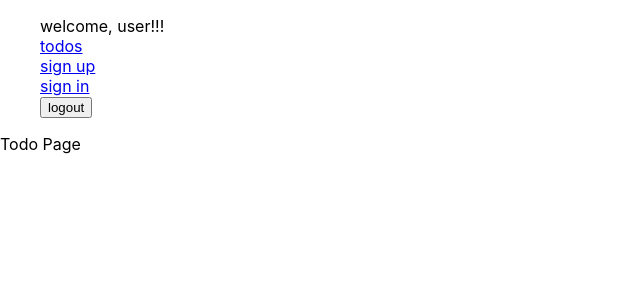
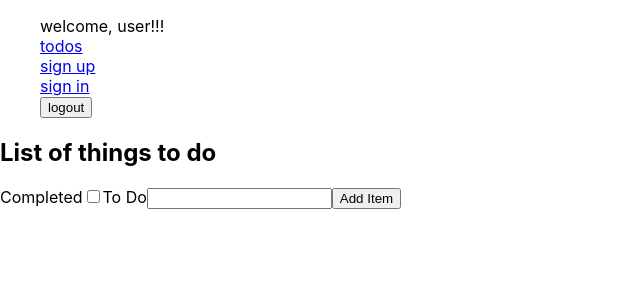
Before and after one commit to pm-wilson/practice-fe-todo-list, a React (Create React App) app: page /todos in a window 1280 px wide. Shown: the top 300 px of the page, without its empty margins (0-640 px from the left). Built offline with nearby package versions, Linux system fonts and the light colour scheme; no server answers; sample sign-in values are in the browser's storage.

Commit message:
adding to list on server

```diff
--- a/src/HomePage.js
+++ b/src/HomePage.js
@@ -1,6 +1,5 @@
 import React from 'react';
 import './App.css';
-import { Link } from 'react-router-dom';
 
 export default class HomePage extends React.Component {
 
--- a/src/SignIn.js
+++ b/src/SignIn.js
@@ -16,7 +16,7 @@ export default class SignIn extends React.Component {
         })
 
         this.props.handleTokenChange(user.body.token);
-        this.props.history.push('/')
+        this.props.history.push('/todos')
     }
 
     render() {
--- a/src/SignUp.js
+++ b/src/SignUp.js
@@ -16,7 +16,7 @@ export default class SignUp extends React.Component {
         })
 
         this.props.handleTokenChange(user.body.token);
-        this.props.history.push('/')
+        this.props.history.push('/todos')
     }
 
     render() {
--- a/src/TodoPage.js
+++ b/src/TodoPage.js
@@ -1,12 +1,40 @@
 import React from 'react';
-import './App.css';
+import { fetchTodos, addTodo } from './todo-api.js';
 
 export default class TodoPage extends React.Component {
+  state = {
+    newItem: '',
+    newCompleted: false,
+    todos: [],
+  }
+
+  componentDidMount = async () => {
+    const data = await fetchTodos();
+
+    this.setState({todos: data.body});
+  }
+
+  handleNewTodo = async() => {
+    const newTodo = {todo: this.state.newItem, completed: this.state.newCompleted};
+
+    await addTodo(newTodo);
+    this.setState({newItem: '', newCompleted: false});
+  }
 
   render() {
     return (
       <div>
-        Todo Page
+        <h2>List of things to do</h2>
+        <form onSubmit={this.handleNewTodo}>
+          <label>Completed
+            <input type='checkbox' onChange={e => this.setState({ newCompleted: e.target.checked})} checked={this.state.newCompleted}/>
+          </label>
+          <label>To Do
+            <input onChange={e => this.setState({ newItem: e.target.value})} value={this.state.newItem}/>
+          </label>
+          <button>Add Item</button>
+        </form>
+
       </div>
     );
   }
--- a/src/todo-api.js
+++ b/src/todo-api.js
@@ -6,7 +6,7 @@ export function signUp(userData) {
     try {
         return request.post(`${URL}/auth/signup`, userData);
     } catch(e) {
-        throw { error: e.message }
+        return { error: e.message }
     }
 }
 
@@ -14,12 +14,12 @@ export function signIn(userData) {
     try {
         return request.post(`${URL}/auth/signin`, userData);
     } catch(e) {
-        throw { error: e.message }
+        return { error: e.message }
     }
 }
 
 export function fetchTodos() {
-    const token = localStorage.getItem('token');
+    const token = localStorage.getItem('TOKEN');
 
     try {
         return request
@@ -30,8 +30,19 @@ export function fetchTodos() {
     }
 }
 
+export function addTodo(newTodo) {
+    const token = localStorage.getItem('TOKEN');
+    try {
+        return request
+            .post(`${URL}/api/todos`, newTodo)
+            .set('Authorization', token);
+    } catch(e) {
+        return { error: e.message }
+    }
+}
+
 export function updateTodo(id, updatedTodo) {
-    const token = localStorage.getItem('token');
+    const token = localStorage.getItem('TOKEN');
 
     return request.put(`${URL}/api/guitars/${id}`, updatedTodo)
         .set('Authorization', token);
```
